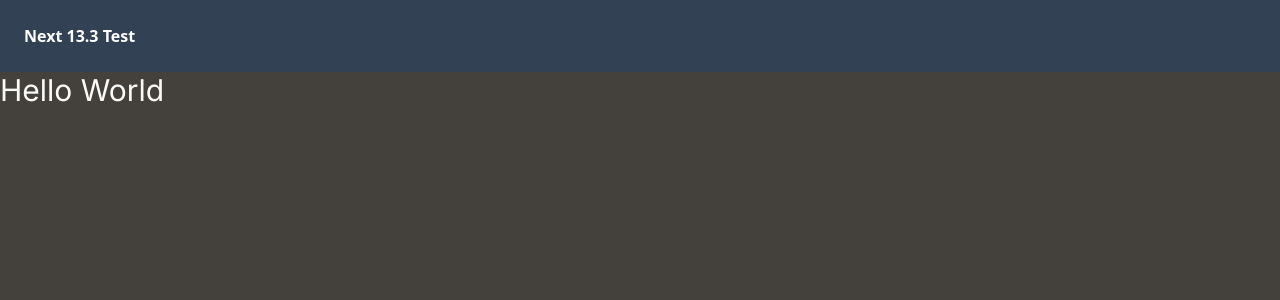
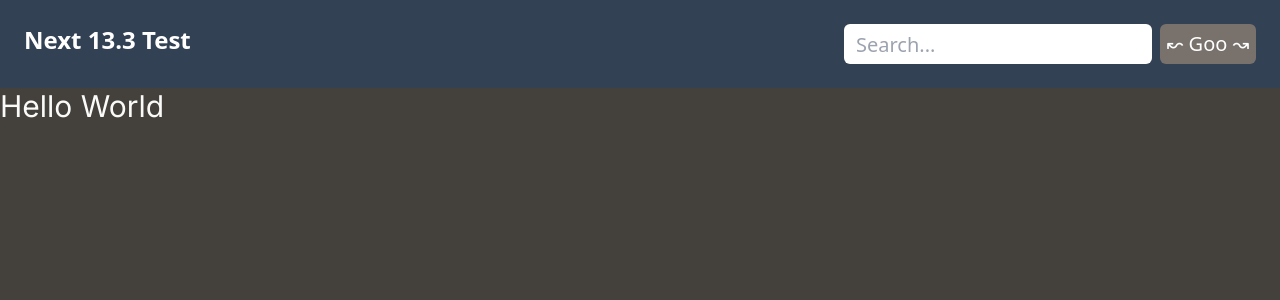
Before and after one commit to katribu/next13.3-exp, a Next.js app: page / in a window 1280 px wide. Shown: the top 300 px of the page. Built offline with nearby package versions, Linux system fonts and the light colour scheme.

Commit message:
Made wiki search comps

```diff
--- /dev/null
+++ b/app/[searchTerm]/page.tsx
@@ -0,0 +1,54 @@
+import getSearchResults from "@/lib/getSearchResults";
+import Link from "next/link";
+
+interface Props {
+    params: {
+        searchTerm: string;
+    }
+}
+
+//can make Metadata either throught static import (metadata:Metadata) or dynamically as a NextJS function generateMetadata
+export async function generateMetadata({params: {searchTerm}} :Props) {
+    //OK to have the same fetch request twice since NextJS "dedups" the code (ie. gets rid of duplicate code automatically)
+    const wikiData : Promise<SearchResult> = getSearchResults(searchTerm)
+    const data = await wikiData
+    const displayTerm = searchTerm.replaceAll('%20',' ')
+
+    if(!data?.query?.pages){
+        return {
+            title: `${displayTerm} not found`
+        }
+    }
+
+    return {
+        title: displayTerm,
+        description: `Search results for ${displayTerm}`
+    }
+}
+
+
+export default async function page({params: {searchTerm}} : Props) {
+    const wikiData : Promise<SearchResult> = getSearchResults(searchTerm)
+    const data = await wikiData
+    const result:Result[] | undefined = data?.query?.pages
+
+
+
+    const content = (
+        <main className="bg-slate-500 mx-auto max-w-lg py-1 min-h-screen text-white">
+            {result ?
+            Object.values(result).map(res => {
+              return  (
+            <article className="p-5">
+              <h2 className="font-bold hover:underline"><Link href={`https://en.wikipedia.org/?curid=${res.pageid}`} target="_blank">{res.title}</Link></h2>
+              <p>{res.extract}</p>
+              </article>
+              )
+            }) :
+            <p>{`${searchTerm} not found.`}</p>
+        }
+        </main>
+    )
+
+    return content
+}
--- a/app/components/Navbar.tsx
+++ b/app/components/Navbar.tsx
@@ -1,12 +1,14 @@
 import Link from "next/link";
+import Search from "./Search";
 
 export default function Navbar() {
     return (
 
-    <nav className="bg-slate-700 sticky p-6 text-white top-0">
-        <h1 className="font-bold">
+    <nav className="bg-slate-700 sticky p-6 top-0 flex justify-between">
+        <h1 className="font-bold text-white text-2xl">
             <Link href="/">Next 13.3 Test</Link>
         </h1>
+        <Search />
     </nav>
     )
 }
--- a/app/components/Search.tsx
+++ b/app/components/Search.tsx
@@ -1,13 +1,30 @@
 'use client'
 
-import {useState} from 'react'
-
+import {useState, FormEvent} from 'react'
+import { useRouter } from 'next/navigation'
 
 export default function Search() {
     const [search, setSearch] = useState<string>('')
+    const router = useRouter()
+    const handleSubmit = async (e: FormEvent<HTMLFormElement> ) => {
+        e.preventDefault()
+        router.push(`/${search}/`)
+    }
 
     return (
-        <form>
+        <form onSubmit={handleSubmit}
+        className="flex"
+        >
+            <input
+            type="text"
+            onChange={e => setSearch(e.target.value)}
+            value={search}
+            className="h-10 w-70 text-xl pl-3 rounded-md"
+            placeholder="Search..."
+            />
+            <button className="w-24 bg-stone-500 ml-2 rounded-md text-xl hover:bg-stone-900 text-white">
+               ↜ Goo ↝
+            </button>
         </form>
     )
 }
--- /dev/null
+++ b/lib/getSearchResults.tsx
@@ -0,0 +1,19 @@
+export default async function getSearchResults (searchTerm:string) {
+    const searchParams = new URLSearchParams({
+        action: 'query',
+        generator: 'search',
+        gsrsearch: searchTerm,
+        gsrlimit: '20',
+        prop: 'pageimages|extracts',
+        exchars: '100',
+        exintro: 'true',
+        explaintext: 'true',
+        exlimit: 'max',
+        format: 'json',
+        origin: '*',
+    })
+
+    const response = await fetch(`https://en.wikipedia.org/w/api.php?${searchParams}`)
+
+    return response.json()
+}
```
Also changed, not shown: types.d.ts (added, +16 -0 lines).
